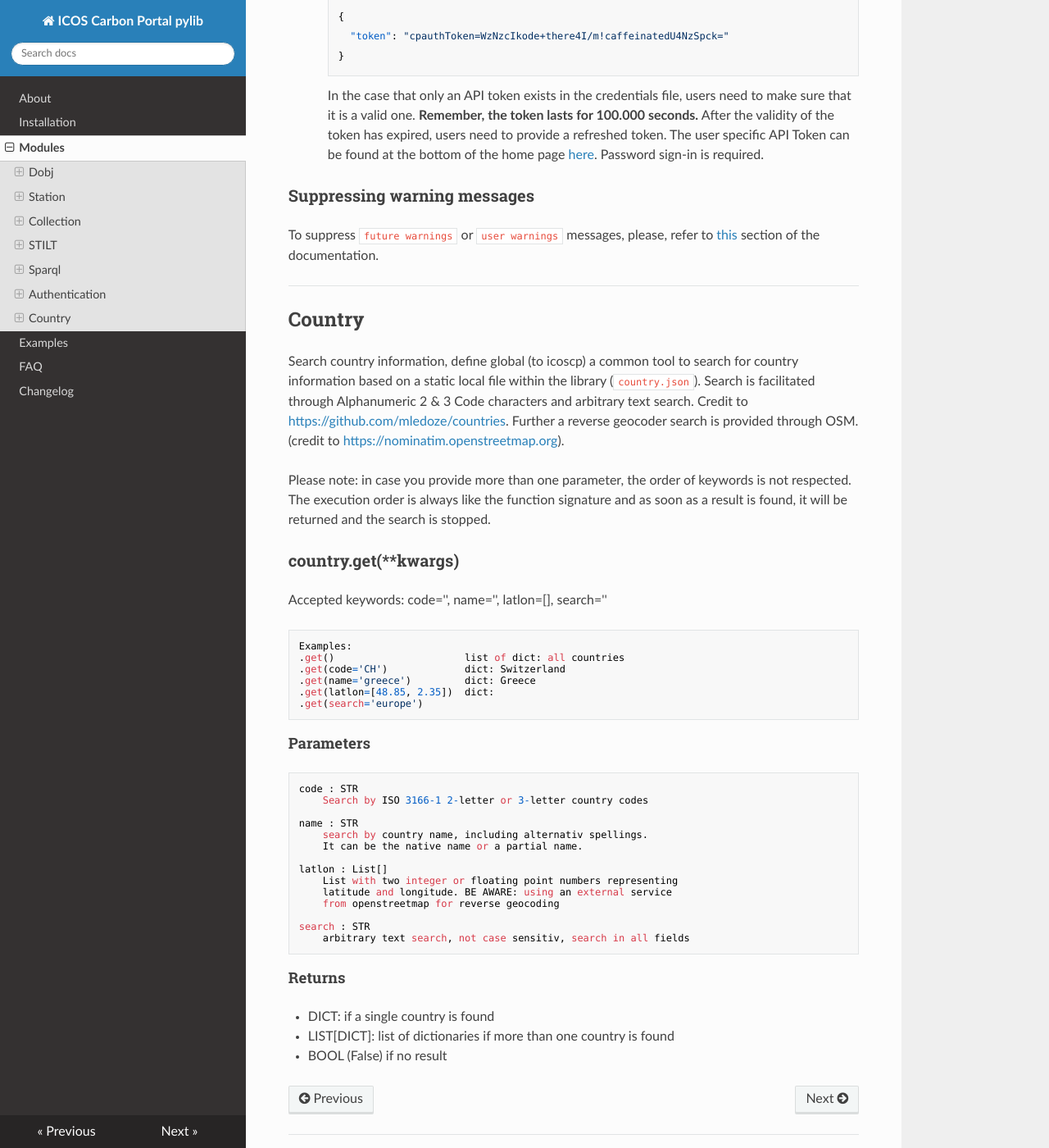
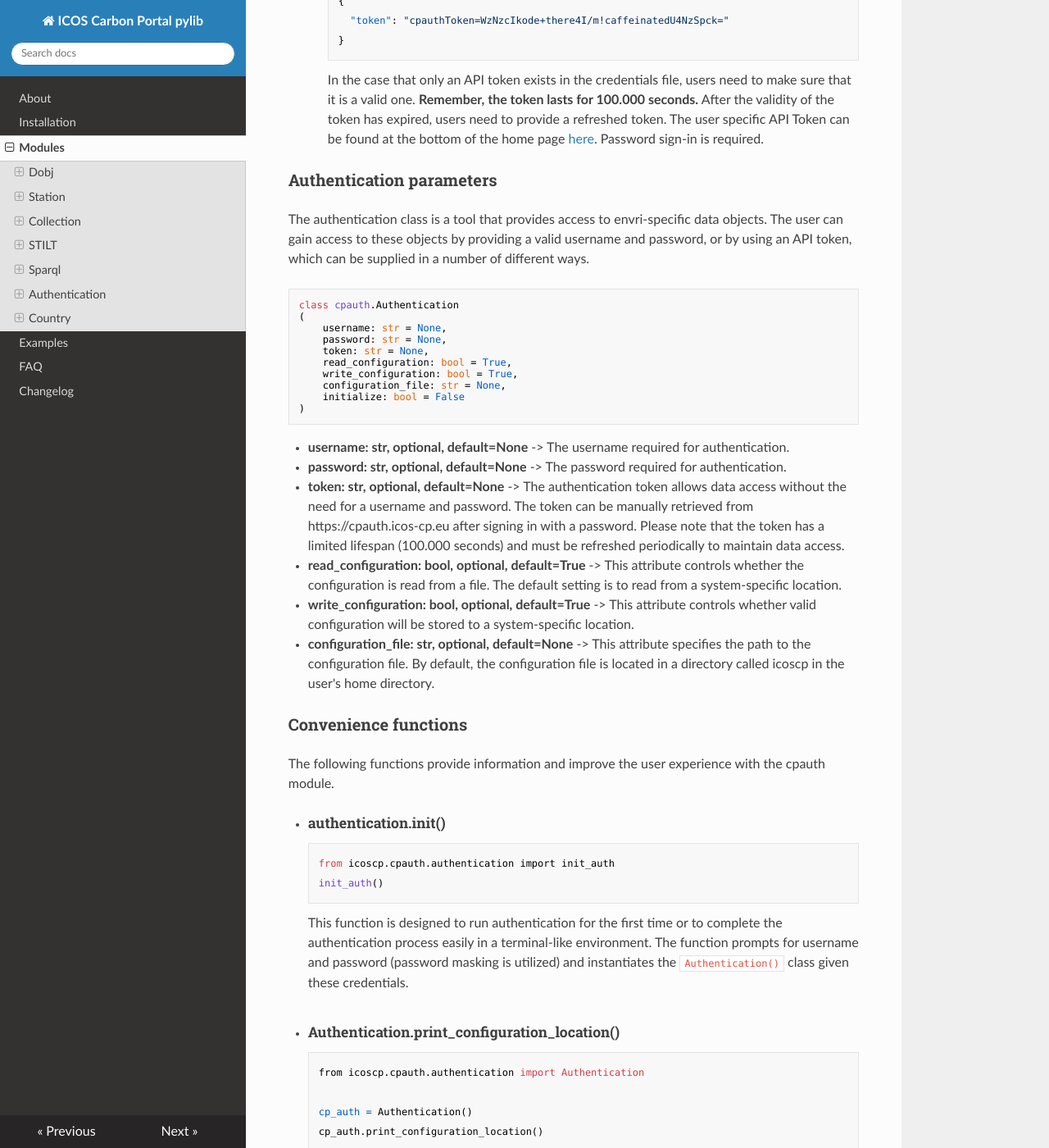
Before and after one commit to ICOS-Carbon-Portal/pylib, an MkDocs documentation site: the page built from docs/modules.md, in a window 1280 px wide and 1400 px high, scrolled down 28072 px. Shown: the whole window at 82% size. Built offline with MkDocs 1.6.1, drawn with Linux system fonts in a browser that asks for light colours; nearby versions of some CDN libraries; some of the changed text lies outside the part shown.

Commit message:
66 implement carbon portal authentication for pylib v_0.21
- Complete authentication documentation, adding the convenience
  functions section.
- Make print_credentials() method of the Authentication class private.

````diff
--- a/docs/modules.md
+++ b/docs/modules.md
@@ -835,18 +835,18 @@ data.
 
 ### Overview
 In order to fetch secured data, users make their requests to data objects
-and must provide an API token to do so. The authentication module helps
-retrieve the ICOS API token using a variety of ways. Generally authentication
-is required only for off-server data accessing (users who are not using our
-ICOS Jupyter services). User with direct access to the data files, namely,
-**users of our [ICOS Jupyter services](
+and must provide an API token to do so. The `cpauth` module helps retrieve
+the ICOS API token using a variety of ways. Generally authentication is
+required only for off-server data accessing (users who are not using our ICOS
+Jupyter services). User with direct access to the data files, namely, **users
+of our [ICOS Jupyter services](
 https://www.icos-cp.eu/data-services/tools/jupyter-notebook), are excluded
 from authentication**. Metadata accessing remains unaffected from these
 changes. For security reasons the API token is valid for 100.000 seconds and
 must be refreshed regularly; thus the authentication process can be automated
 to simplify the user experience.
 
-To use the authentication module, users need to provide one of the following
+To use the `cpauth` module, users need to provide one of the following
 validation options:
 
 1. **Username and password** as input when instantiating the authentication
@@ -875,9 +875,9 @@ https://cpauth.icos-cp.eu/home/). Password sign-in is required.
             init_auth()
 
     Both of the above snippets will **prompt the user for username and
-    password** and will do the necessary preparations for the authentication
-    module. After running either of the above, the snippet is no longer needed
-    and should be removed from the user's code.
+    password** and will do the necessary preparations for the `cpauth` module.
+    After running either of the above, the snippet is no longer needed and
+    should be removed from the user's code.
 
     Under the hood `init_auth()` and `Authentication()` will:
 
@@ -903,12 +903,11 @@ https://cpauth.icos-cp.eu/home/). Password sign-in is required.
 
 ### Authentication ways
 - **Note to users:**
-By default, the authentication module is set to store valid
-credentials to the icos carbon portal configuration file. Internally this is
-handled by performing a validation against
-https://cpauth.icos-cp.eu/password/login using the provided credentials and
-setting `write_configuration=True` during the instantiation of the
-authentication class.
+By default, the `cpauth` module is set to store valid credentials to the ICOS
+carbon portal configuration file. Internally this is handled by performing a
+validation against https://cpauth.icos-cp.eu/password/login using the provided
+credentials and setting `write_configuration=True` during the instantiation of
+the authentication class.
 **Users can change this default behaviour to prioritize for security and
 privacy, especially in cases where storing login information is not feasible
 or poses a risk. This can be achieved by explicitly setting
@@ -921,7 +920,7 @@ argument to the `Dobj()` class instantiation.**
 
       - **Login information is saved**
 
-          The most efficient and easy way to use the authentication module in an
+          The most efficient and easy way to use the `cpauth` module in an
           automated manner is by adding these two lines of code to your script:
 
               from icoscp.cpauth.authentication import Authentication
@@ -1123,6 +1122,93 @@ to the instantiation of the `Authentication()` class.
 		API Token can be found at the bottom of the home page
 		[here](https://cpauth.icos-cp.eu/home/). Password sign-in is required.
 
+### Authentication parameters
+The authentication class is a tool that provides access to envri-specific
+data objects. The user can gain access to these objects by providing a valid
+username and password, or by using an API token, which can be supplied in a
+number of different ways.
+```python
+class cpauth.Authentication
+(
+	username: str = None,
+	password: str = None,
+	token: str = None,
+	read_configuration: bool = True,
+	write_configuration: bool = True,
+	configuration_file: str = None,
+	initialize: bool = False
+)
+```
+
+- **username: str, optional, default=None** -> The username required for
+authentication.
+- **password: str, optional, default=None** -> The password required for
+authentication.
+- **token: str, optional, default=None** -> The authentication token allows
+data access without the need for a username and password. The token can be
+manually retrieved from https://cpauth.icos-cp.eu after signing in with a
+password. Please note that the token has a limited lifespan (100.000 seconds)
+and must be refreshed periodically to maintain data access.
+- **read_configuration: bool, optional, default=True** -> This attribute
+controls whether the configuration is read from a file. The default setting is
+to read from a system-specific location.
+- **write_configuration: bool, optional, default=True** -> This attribute
+controls whether valid configuration will be stored to a system-specific
+location.
+- **configuration_file: str, optional, default=None** -> This attribute
+specifies the path to the configuration file. By default, the configuration
+file is located in a directory called icoscp in the user's home directory.
+<br>
+
+### Convenience functions
+The following functions provide information and improve the user experience
+with the cpauth module.
+
+- ##### authentication.init()
+
+        from icoscp.cpauth.authentication import init_auth
+        init_auth()
+
+    This function is designed to run authentication for the first time or to
+    complete the authentication process easily in a terminal-like environment.
+    The function prompts for username and password (password masking is
+    utilized) and instantiates the `Authentication()` class given these
+    credentials.
+<br>
+
+- ##### Authentication.print_configuration_location()
+
+        from icoscp.cpauth.authentication import Authentication
+
+
+        cp_auth = Authentication()
+        cp_auth.print_configuration_location()
+
+    This function is used to print the location of the authentication
+    configuration file. If the `Authentication()` class was instantiated using
+    the default `configuration_file` parameter, the standard location of the
+    credentials file directory varies depending on the operating system.
+
+       - For Linux: `/home/[user]/icoscp/`
+       - For Windows: `C:\\Users\\[user]\\icoscp\\`
+       - For macOS: `/Users/[user]/icoscp/`
+<br>
+
+- ##### print(Authentication())
+Users can utilize the standard python `print()` function with the
+`Authentication()` class as an argument, to get some extra information
+regarding their log-in information.
+
+        from icoscp.cpauth.authentication import Authentication
+        print(Authentication())
+
+	Here is an example output of the snippet above:
+
+        Username: rbon@portoca.lis
+        Token will expire in: 1 day, 2:39:44.773148
+        Login source: Password
+<br>
+
 ### Suppressing warning messages
 To suppress `future warnings` or `user warnings` messages, please, refer to
 [this](../faq/#how-do-i-suppress-warnings) section of the documentation.
````
Also changed, not shown: docs/faq.md (+5 -5 lines), 1 other file.
